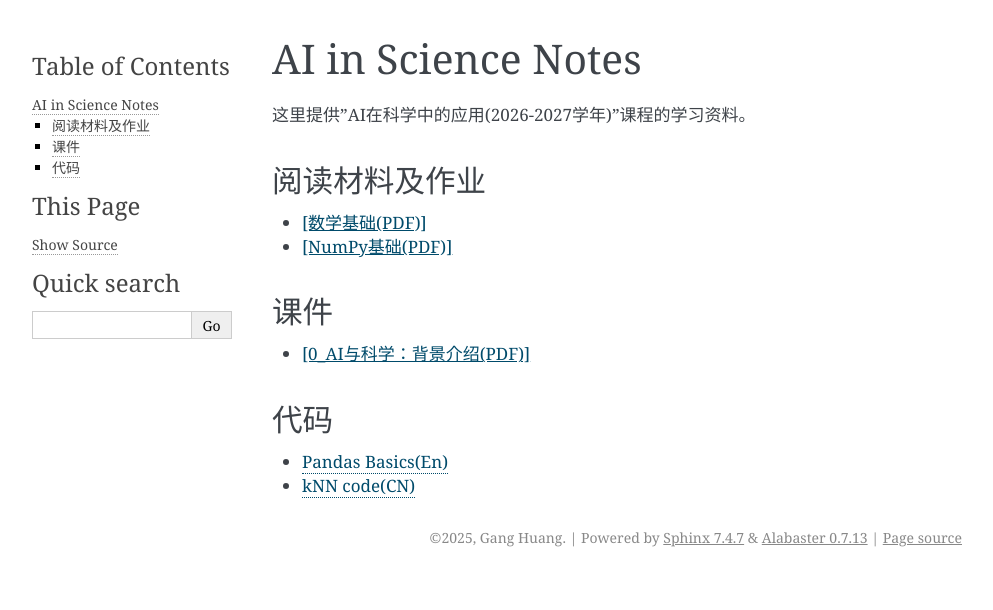
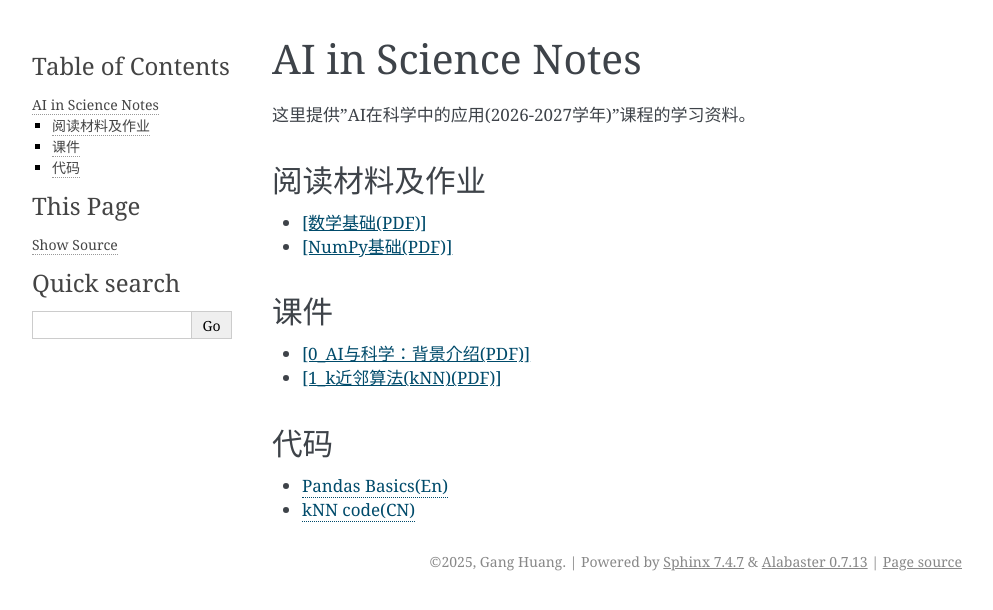
Before and after one commit to hg08/hg08.github.io, a Sphinx documentation site: the page built from doc/teaching/ai_in_science_notes.md, in a window 1280 px wide. Shown: the top 610 px of the page, without its empty margins (148-1141 px from the left). Built offline with Sphinx 7.4.7, drawn with Linux system fonts in a browser that asks for light colours.

Commit message:
add knn slided

```diff
--- a/doc/teaching/ai_in_science_notes.md
+++ b/doc/teaching/ai_in_science_notes.md
@@ -9,6 +9,7 @@
 
 ## 课件
 - <a href="../_static/pdfs/ai-in-science/0_AI_and_Science.pdf" target="_blank" rel="noopener">[0_AI与科学：背景介绍(PDF)]</a>
+- <a href="../_static/pdfs/ai-in-science/1_kNN.pdf" target="_blank" rel="noopener">[1_k近邻算法(kNN)(PDF)]</a>
 
 ## 代码
 
```
Also changed, not shown: 1 other file.
